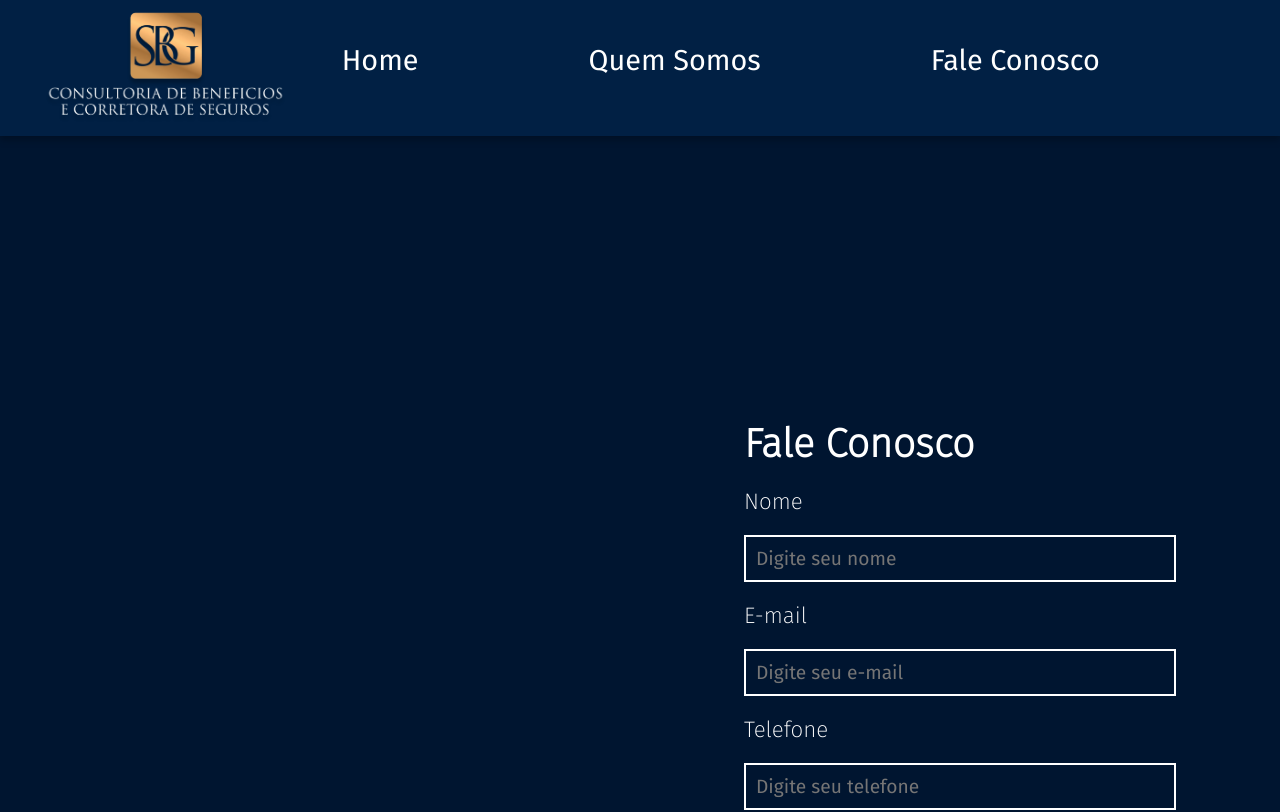
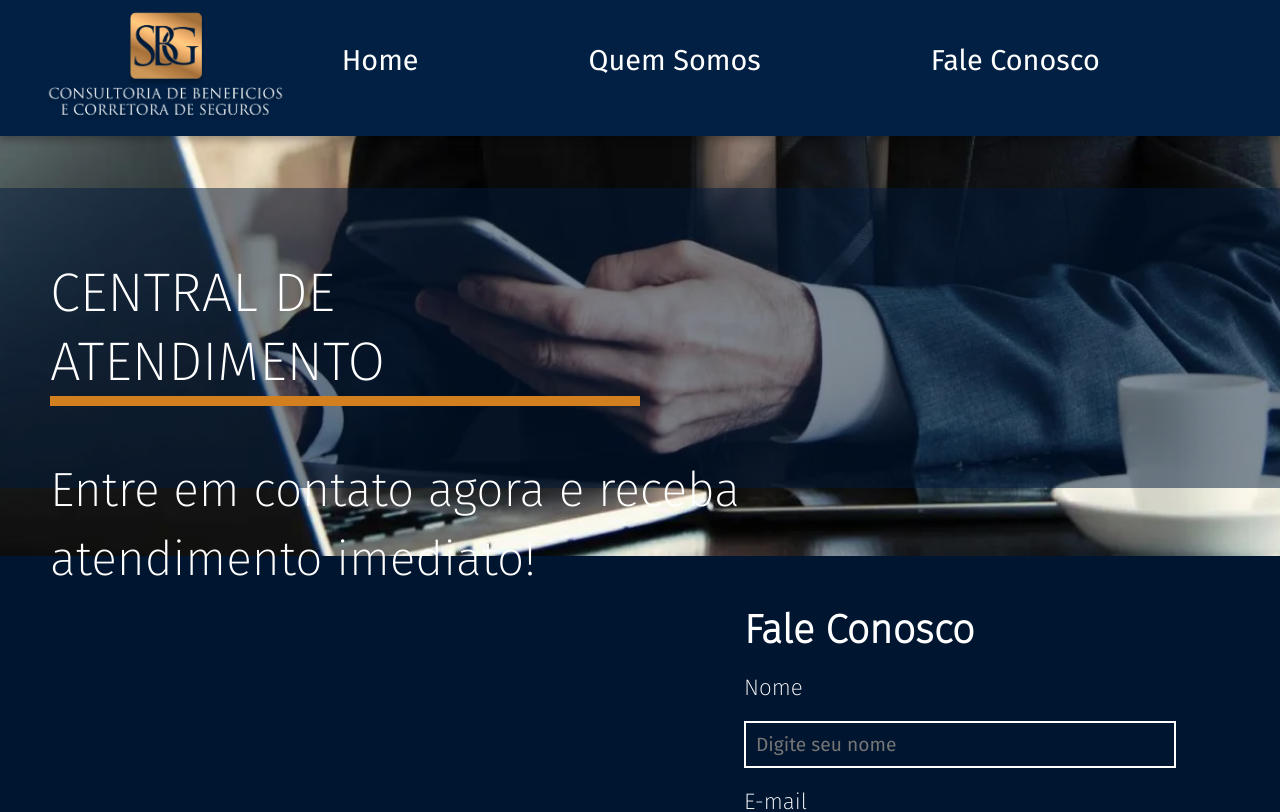
Before and after one commit to gabvalentinbarboza/Sbg-Seguros, a React (Vite) app: page /Fale-Conosco in a window 1280 px wide. Shown: the top 812 px of the page. Built offline with nearby package versions, Linux system fonts and the light colour scheme.

Commit message:
commit de atualizações da pagina fale conosco

```diff
--- /dev/null
+++ b/src/components/FaleConoscoFundo/FaleConoscoFundo.jsx
@@ -0,0 +1,19 @@
+import React from "react";
+import Style from './faleconosco.module.css';
+import FundoImg from '../../assets/FaleConoscoFundo.webp';
+
+function FaleConoscoFundo() {
+    return (
+
+        <section className={Style.faleConoscoFundoContainer}>
+            <div className={Style.TextContainer}>
+                <h1 className={Style.Title}>CENTRAL DE ATENDIMENTO</h1>
+                <p className={Style.Text}>Entre em contato agora e receba atendimento imediato!</p>
+            </div>
+
+        </section>
+    )
+
+}
+
+export default FaleConoscoFundo;
--- /dev/null
+++ b/src/components/FaleConoscoFundo/faleconosco.module.css
@@ -0,0 +1,66 @@
+*{
+    margin: 0;
+    padding: 0;
+    box-sizing: border-box;
+
+
+}
+
+.faleConoscoFundoContainer
+{
+    position: relative;
+    display: flex;
+    flex-direction: column;
+    justify-content: center;
+    background-color: red;
+   top: 120px;
+    width: 100%;
+    height: 436px;
+    background: url('../../assets/FaleConoscoFundo.webp') no-repeat center center/cover;
+    padding: 0;
+}
+
+
+.TextContainer{
+    display: flex;
+    flex-direction: column;
+    justify-content: space-around;
+    width: 100%;
+    align-items: flex-start;
+    height: 300px;
+    bottom: 0;
+    background-color: rgba(0, 26, 60, 0.5); /* Mesma cor definida em 'azul-escuro' com opacidade */
+    padding: 50px;
+
+}
+
+.Title
+{
+    width: 50%; /* Ajuste conforme necessário */
+    font-family: var(--font-fira-sans-extralight);
+    font-style: normal;
+    font-weight: 300;
+    font-size: 3.4rem;
+    line-height: 69px;
+    text-align: left;
+    color: var(--branco);
+
+    /* Estilo para a linha sublinhando o título */
+    border-bottom: 10px solid var(--laranja);
+    margin-bottom: 50px;
+    margin-top: 20px;
+}
+
+.Text {
+    width: 80%; /* Ajuste conforme necessário */
+    font-family: var(--font-fira-sans-extralight);
+    font-style: normal;
+    font-weight: 300;
+    font-size: 3rem;
+    line-height: 69px;
+    text-align: left;
+    color: var(--branco);
+    margin-bottom: 30px;
+
+
+}
--- a/src/pages/FaleConosco/FaleConosco.jsx
+++ b/src/pages/FaleConosco/FaleConosco.jsx
@@ -4,13 +4,14 @@ import Styles from './faleconosco.module.css';
 import Header from "../../components/Header/Header";
 import Footer from '../../components/Footer/Footer';
 import FaleConoscoComponent from '../../components/FaleConoscoComponent/FaleConoscoComponent';
+import FaleConoscoFundo from "../../components/FaleConoscoFundo/FaleConoscoFundo";
 
 function FaleConosco() {
     return(
         <>
         <Header />
         <main>
-            <div className={Styles.Container}></div>
+        <FaleConoscoFundo />
             <FaleConoscoComponent  className={Styles.FaleConoscoComponent}/>
         </main>
         <Footer />
```
Also changed, not shown: src/assets/FaleConoscoFundo.webp (added).
